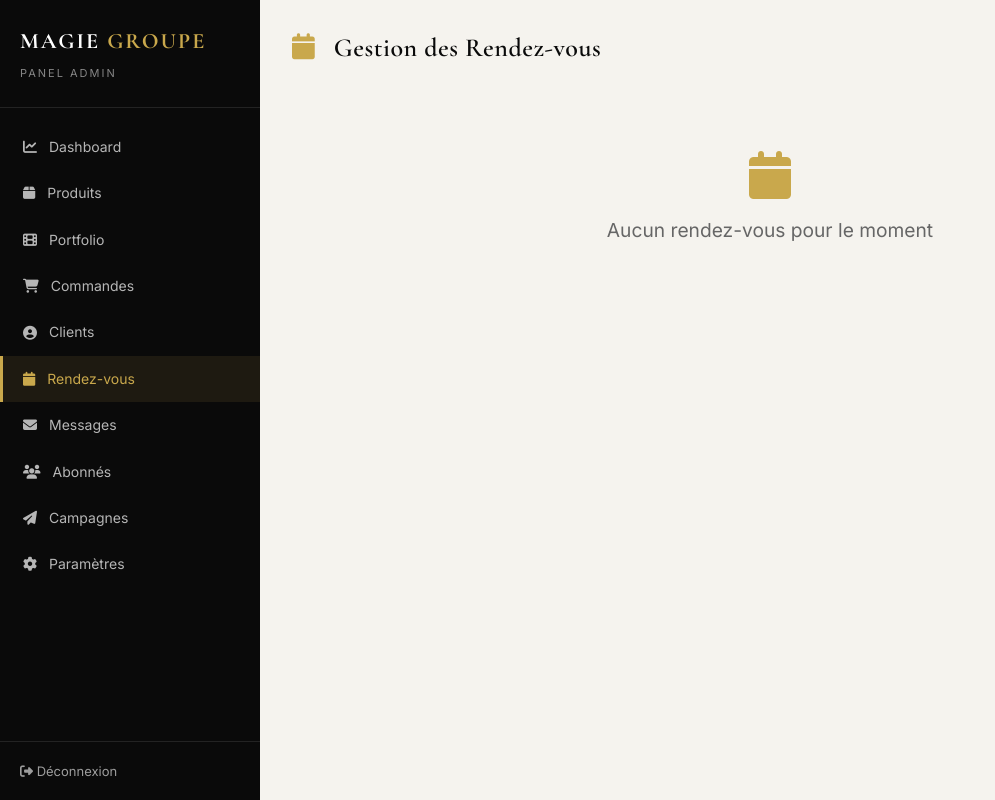
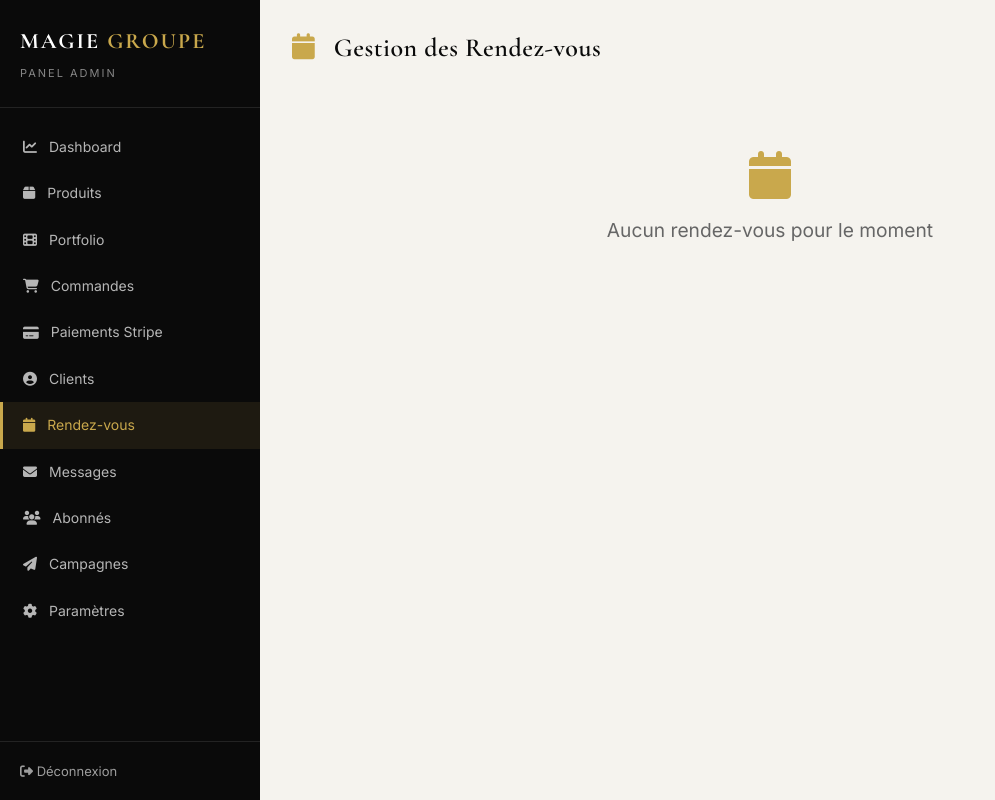
Before and after one commit to jke123/magie-groupe, a Flask app: page /admin/appointments in a window 1280 px wide. Shown: the whole page, without its empty margins (0-995 px from the left). Run offline with Flask 3, Linux system fonts and the light colour scheme; the visitor is signed in with stand-in values (Sample User, id 1); some libraries are stand-ins or nearby versions.

Commit message:
Add link for Stripe Payments in admin base template

```diff
--- a/templates/admin/base.html
+++ b/templates/admin/base.html
@@ -37,6 +37,9 @@
         </a>
         <a href="{{ url_for('admin_orders') }}" {% if 'order' in request.endpoint %}class="active"{% endif %}>
             <i class="fas fa-shopping-cart"></i> Commandes
+        </a>
+        <a href="{{ url_for('admin_payments') }}" {% if request.endpoint == 'admin_payments' %}class="active"{% endif %}>
+    <i class="fas fa-credit-card"></i> Paiements Stripe
         </a>
         <a href="{{ url_for('admin_customers') }}" {% if 'customer' in request.endpoint %}class="active"{% endif %}>
             <i class="fas fa-user-circle"></i> Clients
```
